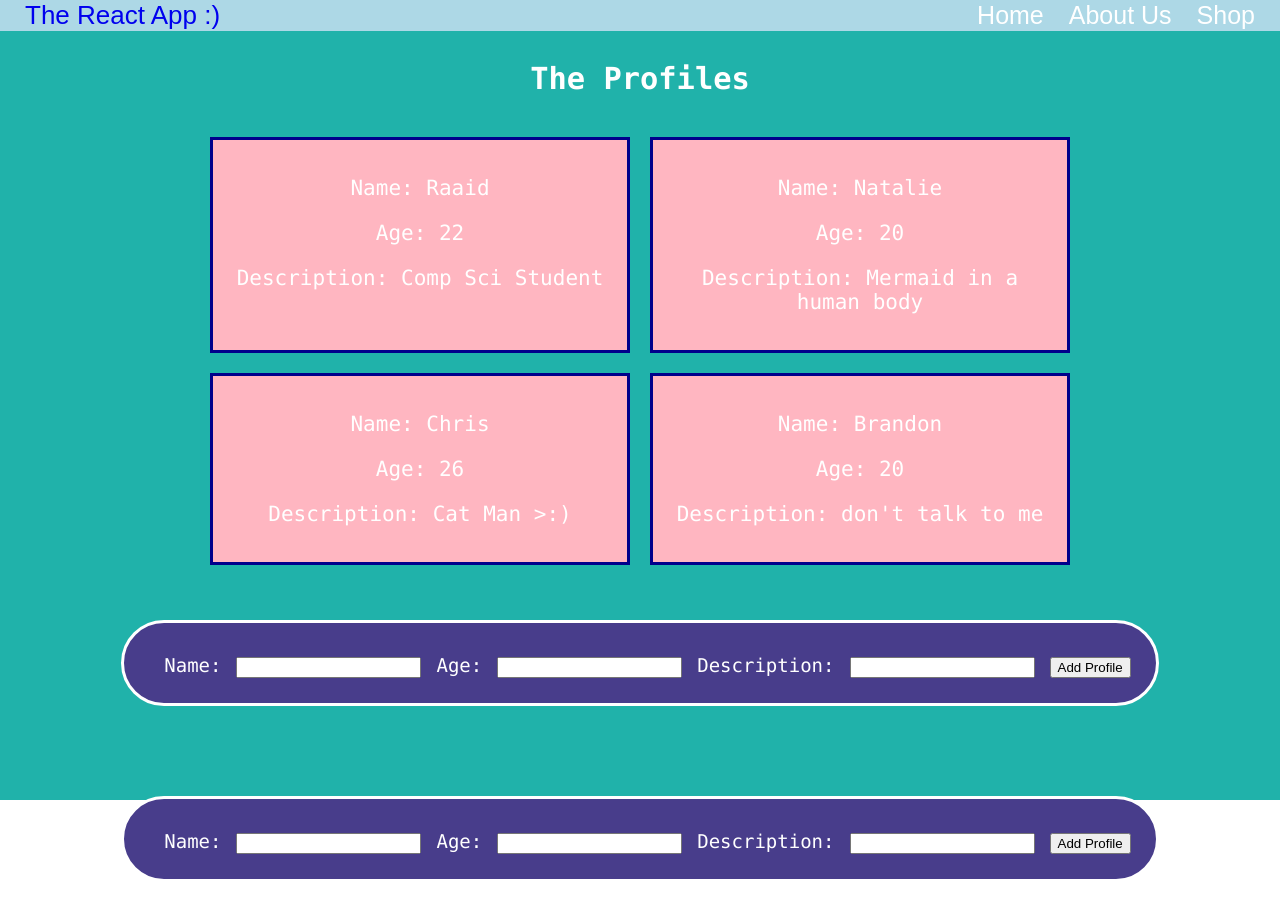
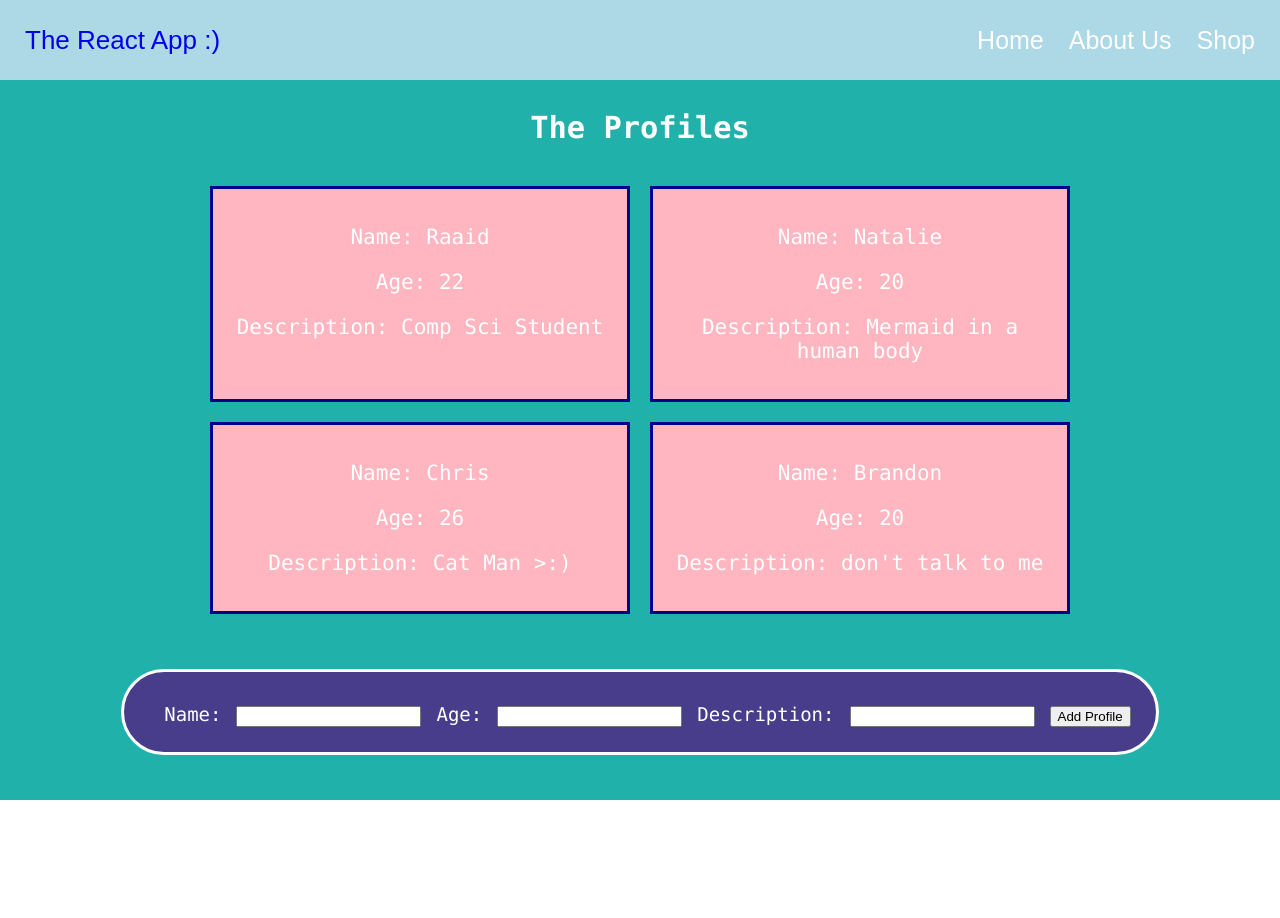
Before and after one commit to raaidsm/EcommerceSite, a React (Create React App) app: page / in a window 1280 px wide. Shown: the top 918 px of the page. After the commit the page ends 800 px from the top, so only its background shows below. Built offline with nearby package versions, Linux system fonts and the light colour scheme.

Commit message:
Deleted lines up moving the states up from child to parent. Going to start over

```diff
--- a/src/App.tsx
+++ b/src/App.tsx
@@ -3,11 +3,9 @@ import './App.css';
 import ProfileSection from "./components/ProfileSection";
 import Profile from "./components/Profile";
 import Header from "./components/header/Header"
-import NewProfile from "./components/NewProfile/NewProfile"
 import NewProfile from "./components/NewProfile/NewProfile";
 
 function App() {
-    const [profiles, setProfiles] = useState();
     const addProfileHandler = (profile: any) => {
         console.log(profile);
 
@@ -20,12 +18,12 @@ function App() {
                 <Profile name="Natalie" age={20} description="Mermaid in a human body"/>
                 <Profile name="Chris" age={26} description="Cat Man >:)"/>
                 <Profile name="Brandon" age={20} description="don't talk to me"/>
-                {/*<NewExpense onAddProfile={addProfileHandler}/>*/}
+
 
 
             </ProfileSection>
             <NewProfile onAddProfile={addProfileHandler}/>
-            <NewProfile></NewProfile>
+
 
 
         </main>
--- a/src/components/NewProfile/NewProfile.tsx
+++ b/src/components/NewProfile/NewProfile.tsx
@@ -11,6 +11,7 @@ const NewProfile = (props: any) => {
         };
         props.onAddProfile(profileData);
 
+
     };
     return <div>
         <ProfileForm onNewProfileData={saveProfileDataHandler}></ProfileForm>
```
